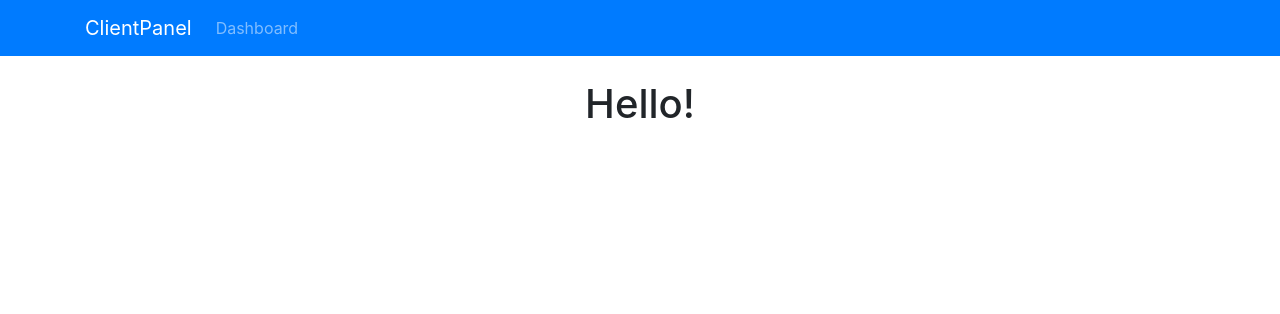
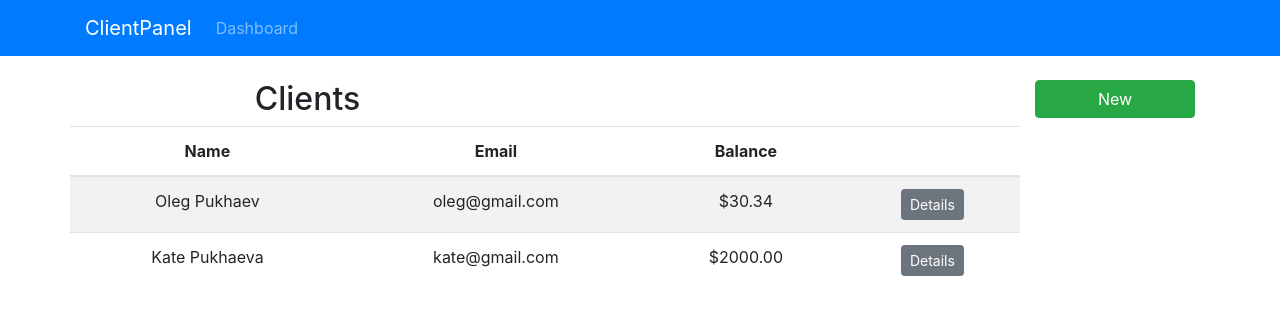
Before and after one commit to OlegPukhaev/ClientPanel, a React (Create React App) app: page / in a window 1280 px wide. Shown: the top 314 px of the page. Built offline with nearby package versions, Linux system fonts and the light colour scheme.

Commit message:
Created dashboard clients and sidebar

```diff
--- a/src/App.js
+++ b/src/App.js
@@ -2,6 +2,7 @@
 import { BrowserRouter as Router, Route, Switch } from "react-router-dom";
 
 import AppNavbar from "./components/layout/AppNavbar";
+import Dashboard from "./components/layout/DashBoard";
 
 import "./App.css";
 
@@ -11,7 +12,9 @@
       <div className="App">
         <AppNavbar />
         <div className="container">
-          <h1>Hello!</h1>
+          <Switch>
+            <Route exact path="/" component={Dashboard} />
+          </Switch>
         </div>
       </div>
     </Router>
--- a/src/components/clients/Clients.js
+++ b/src/components/clients/Clients.js
@@ -0,0 +1,67 @@
+import React, { Component } from 'react'
+import { Link } from 'react-router-dom';
+
+class Clients extends Component {
+  render() {
+    const clients = [
+      {
+      id: '34234234234',
+      firstName: 'Oleg',
+      lastName: 'Pukhaev',
+      email: 'oleg@gmail.com',
+      phone: '555-555-5555',
+      balance: '30.34',
+    },
+      {
+      id: 'fdsfsdf989sdf',
+      firstName: 'Kate',
+      lastName: 'Pukhaeva',
+      email: 'kate@gmail.com',
+      phone: '444-444-4444',
+      balance: '2000',
+    },
+  ];
+
+    if (clients){
+      return (
+        <div className="row">
+          <div className="col-md-6">
+            <h2>
+              {' '}
+              Clients{' '}
+            </h2>
+          </div>
+          <table className="table table-striped">
+            <thead className="thead-inverse">
+              <tr>
+                <th>Name</th>
+                <th>Email</th>
+                <th>Balance</th>
+                <th />
+              </tr>
+            </thead>
+            <tbody>
+              {clients.map(client => (
+                <tr  key={client.id}>
+                  <td>{client.firstName} {client.lastName}</td>
+                  <td>{client.email}</td>
+                  <td>${parseFloat(client.balance).toFixed(2)}</td>
+                  <td>
+                    <Link to={`/client/${client.id}`} className="btn btn-secondary btn-sm">
+                      Details
+                    </Link>
+                  </td>
+                </tr>
+              ))}
+            </tbody>
+          </table>
+        </div>
+      );
+    } else {
+      return <h1>Loading..</h1>
+    }
+
+  }
+}
+
+export default Clients;
--- a/src/components/layout/DashBoard.js
+++ b/src/components/layout/DashBoard.js
@@ -0,0 +1,18 @@
+import React from 'react';
+import Clients from '../clients/Clients';
+import SideBar from '../layout/SideBar';
+
+function DashBoard() {
+  return (
+    <div className="row">
+      <div className="col-md-10">
+        <Clients />
+      </div>
+      <div className="col-md-2">
+        <SideBar />
+      </div>
+    </div>
+  )
+}
+
+export default DashBoard;
--- a/src/components/layout/SideBar.js
+++ b/src/components/layout/SideBar.js
@@ -0,0 +1,14 @@
+import React from 'react';
+import { Link } from 'react-router-dom';
+
+function SideBar() {
+  return (
+    <div>
+      <Link to="/client/add" className="btn btn-success btn-block">
+        New
+      </Link>
+    </div>
+  )
+}
+
+export default SideBar;
```
